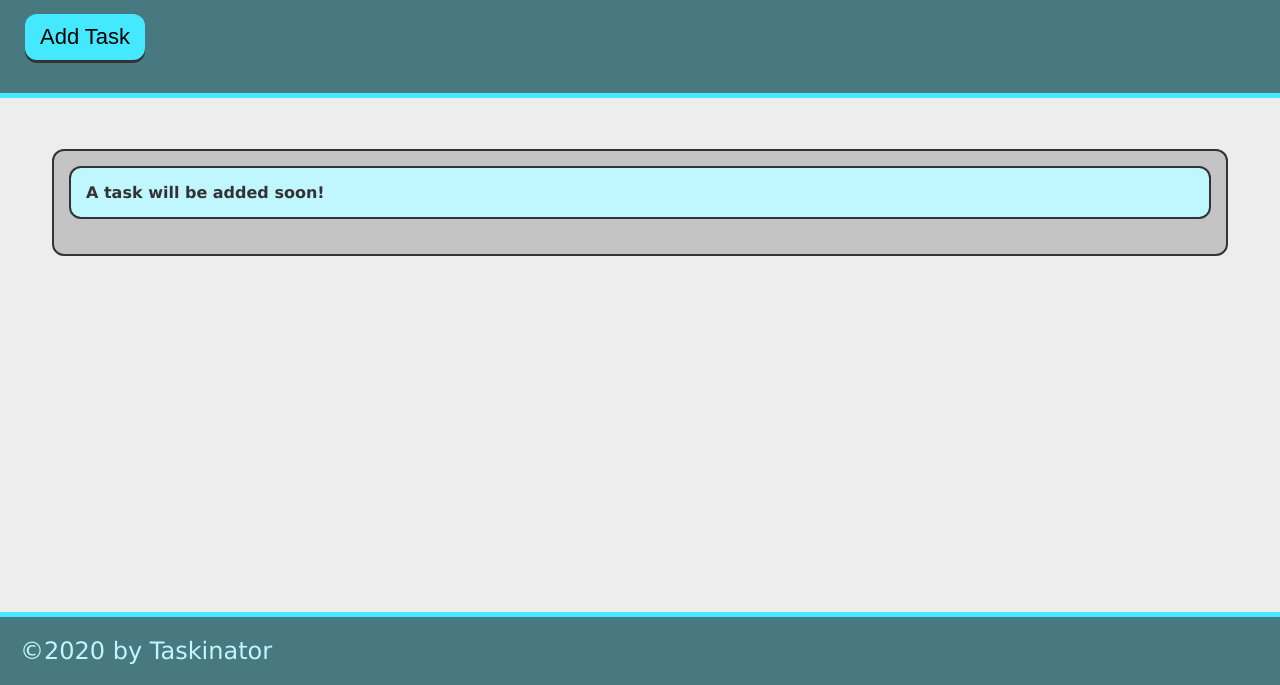
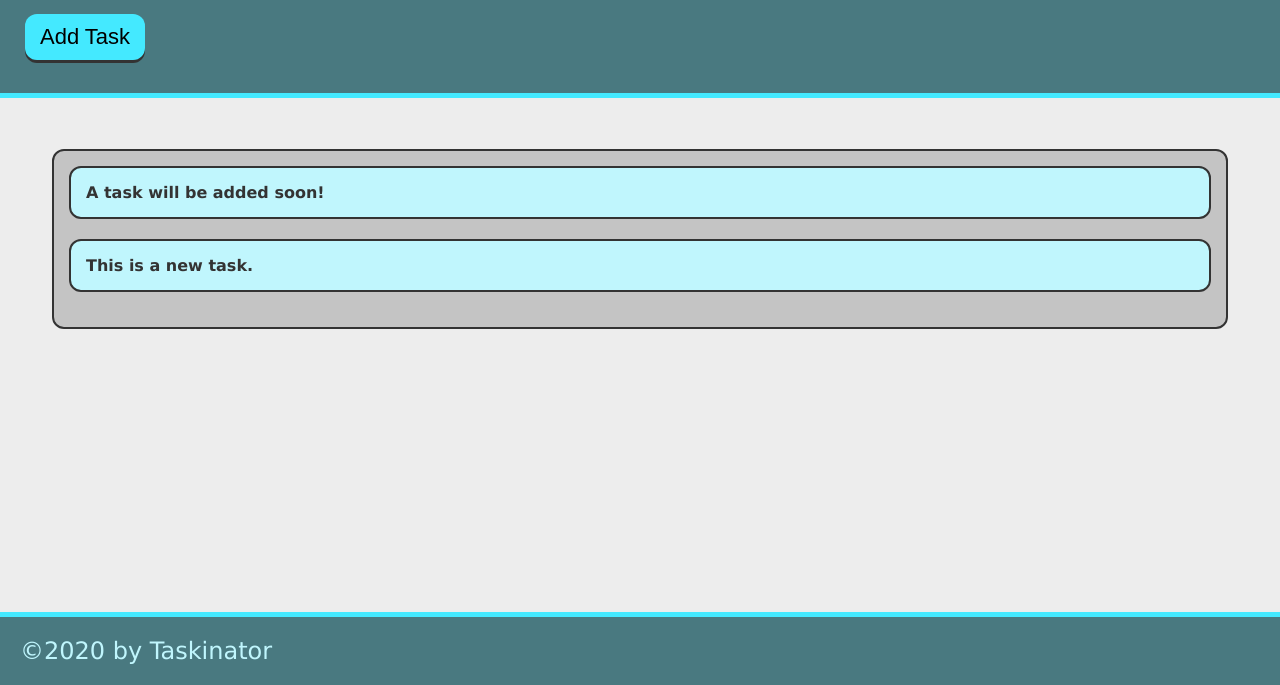
Before and after one commit to emsaw721/taskinator, a plain HTML site: page index.html in a window 1280 px wide. Both pictures are taken after a click on the button "Add Task". Shown: the part 115-800 px from the top of the page. Drawn offline with Linux system fonts and the light colour scheme.

Commit message:
added js

```diff
--- a/assets/js/script.js
+++ b/assets/js/script.js
@@ -0,0 +1,13 @@
+console.dir(window.document);
+
+var buttonEl = document.querySelector("#save-task");
+var tasksToDoEl = document.querySelector("#tasks-to-do");
+
+var createTaskHandler = function() {
+    var listItemEl = document.createElement("li");
+    listItemEl.className = "task-item";
+    listItemEl.textContent = "This is a new task.";
+    tasksToDoEl.appendChild(listItemEl);
+  };
+
+  buttonEl.addEventListener("click", createTaskHandler);
--- a/index.html
+++ b/index.html
@@ -14,14 +14,14 @@
     <header>
         <h1 class="page-title" >Taskinator</h1>
         <p>Click the button below to add a new task! </p>
-        <button class="btn" >Add Task</button>
+        <button class="btn" id="save-task" >Add Task</button>
 
     </header>
 
     <main class="page-content" >
         <section class="task-list-wrapper" >
             <h2 class="list-title" >
-                <ul class="task-list" >
+                <ul class="task-list" id="tasks-to-do" >
                     <li class="task-item" > A task will be added soon! </li>
                 </ul>
             </h2>
```
